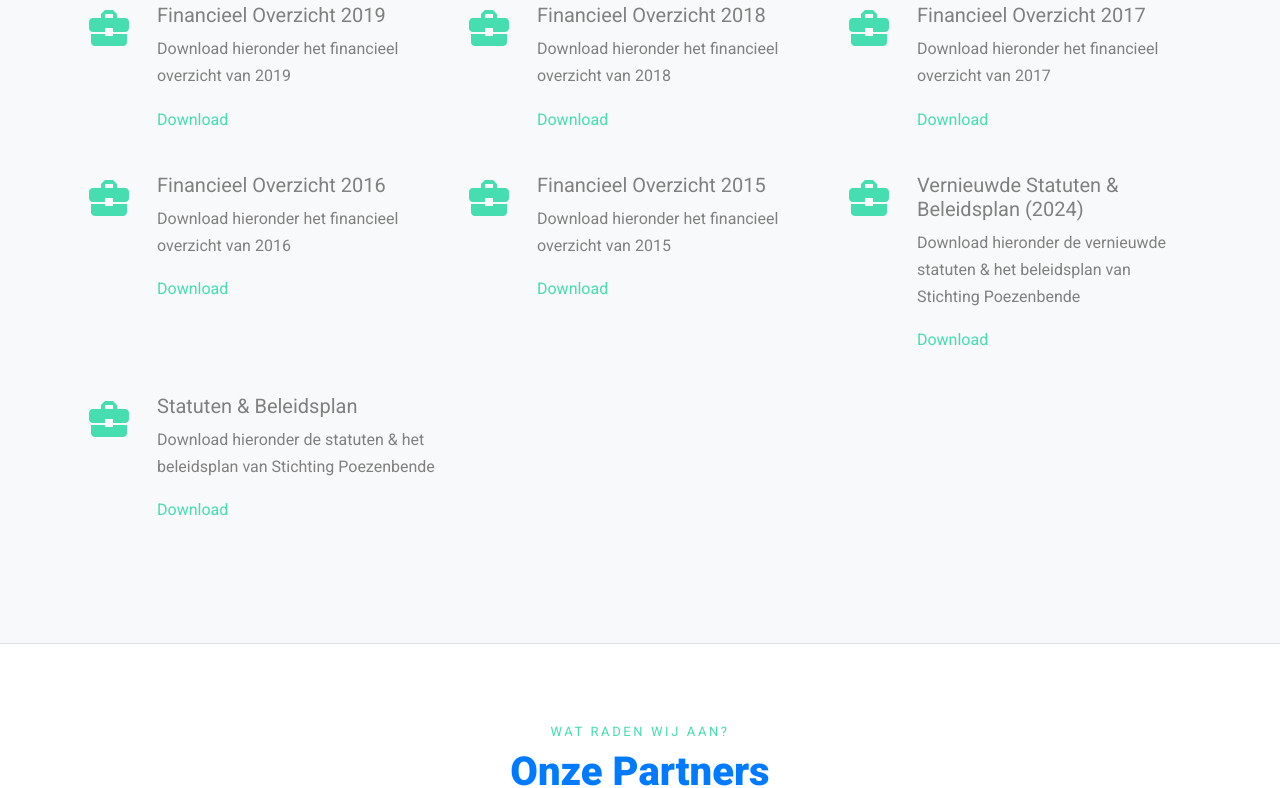
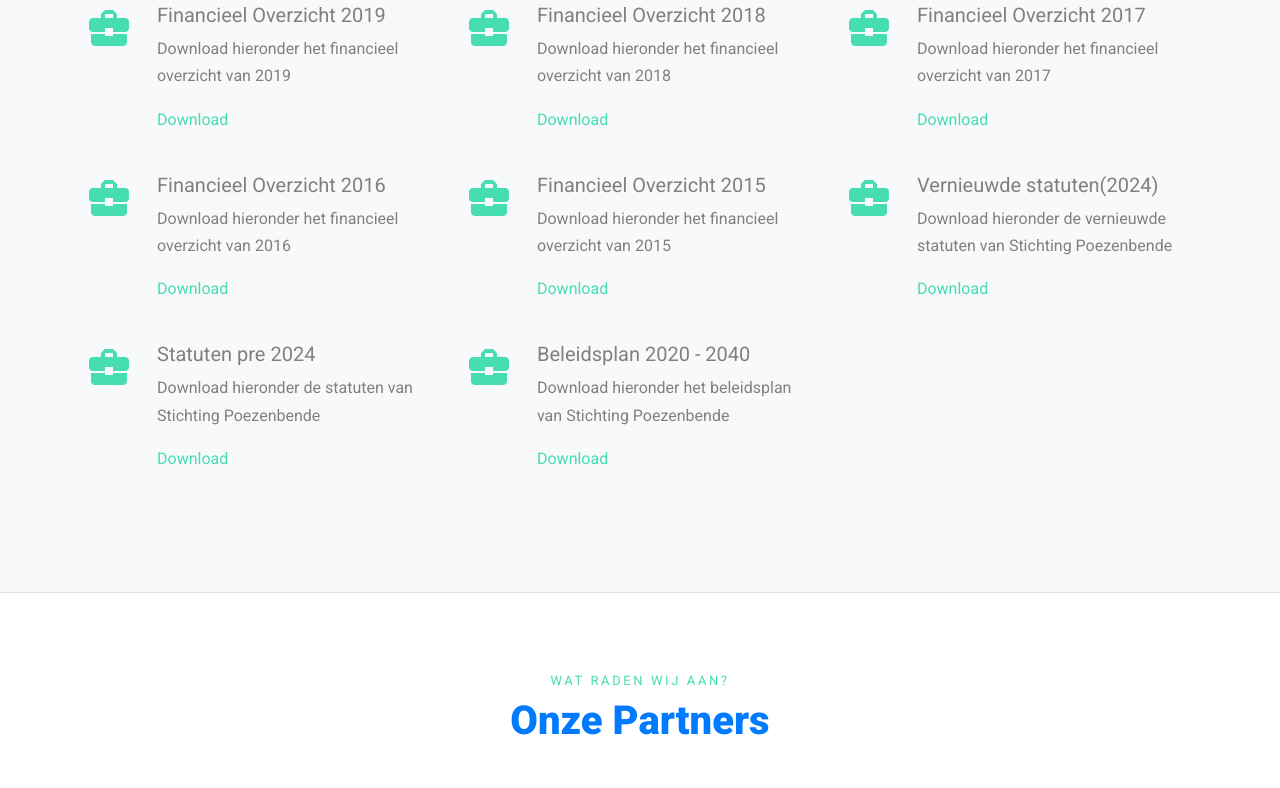
Before and after one commit to Bassiuz/StichtingPoezenbende, a plain HTML site: page index.html in a window 1280 px wide. Shown: the part 9561-10349 px from the top of the page. Drawn offline with Linux system fonts and the light colour scheme; files whose address does not match are found by name.

Commit message:
Change statuten & beleidsplan documents

```diff
--- a/index.html
+++ b/index.html
@@ -971,12 +971,11 @@
                   <span class="text-primary icon-business_center"></span>
                 </div>
                 <div>
-                  <h3>Vernieuwde Statuten & Beleidsplan (2024)</h3>
+                  <h3>Vernieuwde statuten(2024)</h3>
                   <p>
-                    Download hieronder de vernieuwde statuten & het beleidsplan van
-                    Stichting Poezenbende
+                    Download hieronder de vernieuwde statuten van Stichting Poezenbende
                   </p>
-                  <p><a href="finances/Beleidsplan2024.pdf">Download</a></p>
+                  <p><a href="finances/Statuten2024.pdf">Download</a></p>
                 </div>
               </div>
             </div>
@@ -986,12 +985,25 @@
                   <span class="text-primary icon-business_center"></span>
                 </div>
                 <div>
-                  <h3>Statuten & Beleidsplan</h3>
+                  <h3>Statuten pre 2024</h3>
                   <p>
-                    Download hieronder de statuten & het beleidsplan van
-                    Stichting Poezenbende
+                    Download hieronder de statuten van Stichting Poezenbende
                   </p>
-                  <p><a href="finances/Beleidsplan.pdf">Download</a></p>
+                  <p><a href="finances/Statuten.pdf">Download</a></p>
+                </div>
+              </div>
+            </div>
+            <div class="col-md-6 col-lg-4 mb-4 mb-lg-4" data-aos="fade-up">
+              <div class="unit-4 d-flex">
+                <div class="unit-4-icon mr-4">
+                  <span class="text-primary icon-business_center"></span>
+                </div>
+                <div>
+                  <h3>Beleidsplan 2020 - 2040</h3>
+                  <p>
+                    Download hieronder het beleidsplan van Stichting Poezenbende
+                  </p>
+                  <p><a href="finances/Beleidsplan2020.pdf">Download</a></p>
                 </div>
               </div>
             </div>
```
Also changed, not shown: 5 other files.
